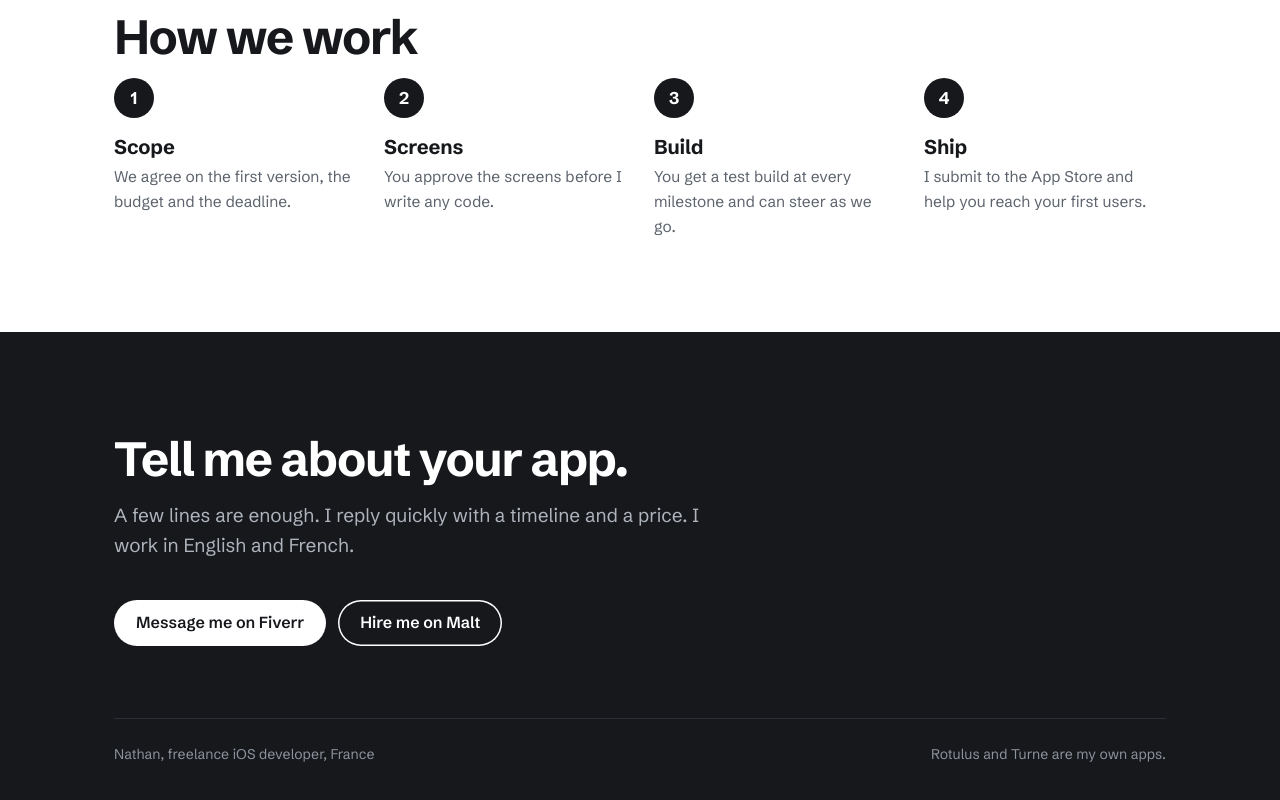
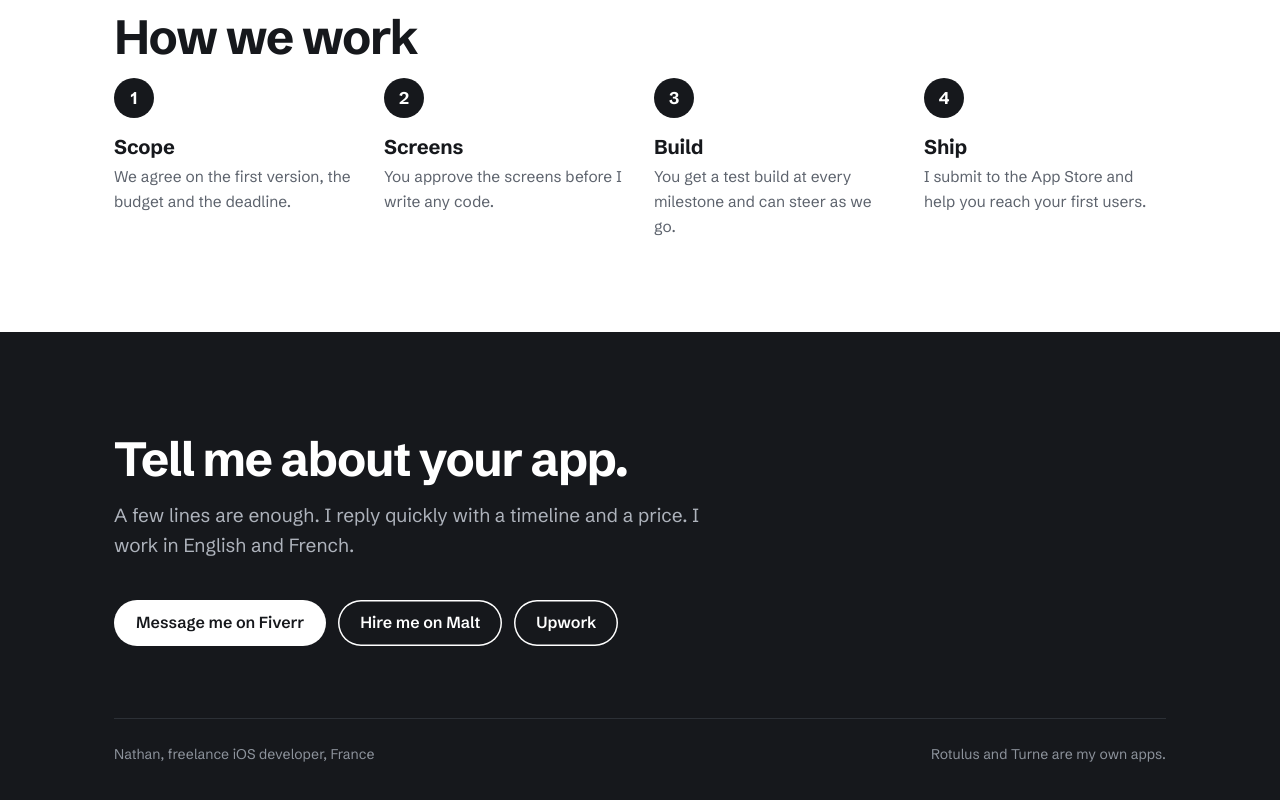
Before and after one commit to nathangiroud76-ai/nathan-portfolio, a plain HTML site: page index.html in a window 1280 px wide. Shown: the part 5631-6431 px from the top of the page. Drawn offline with nearby package versions, Linux system fonts and the light colour scheme.

Commit message:
Add Upwork profile link
Co-Authored-By: Claude Opus 5.5 <noreply@anthropic.com>
Claude-Session: https://claude.ai/code/session_01GNWCRpgVNMJxPAYwxCqaTM

```diff
--- a/index.html
+++ b/index.html
@@ -269,7 +269,7 @@ nav .in{display:flex;align-items:center;justify-content:space-between;gap:12px 2
   <div class="in">
     <h2>Tell me about your app.</h2>
     <p class="intro" style="margin-top:16px">A few lines are enough. I reply quickly with a timeline and a price. I work in English and French.</p>
-    <div class="acts"><a class="pill" href="https://www.fiverr.com/tokachit">Message me on Fiverr</a><a class="pill line" href="https://www.malt.fr/profile/nathanv">Hire me on Malt</a></div>
+    <div class="acts"><a class="pill" href="https://www.fiverr.com/tokachit">Message me on Fiverr</a><a class="pill line" href="https://www.malt.fr/profile/nathanv">Hire me on Malt</a><a class="pill line" href="https://www.upwork.com/freelancers/~013cebca19c9000716">Upwork</a></div>
     <div class="foot"><span>Nathan, freelance iOS developer, France</span><span>Rotulus and Turne are my own apps.</span></div>
   </div>
 </section>
```
